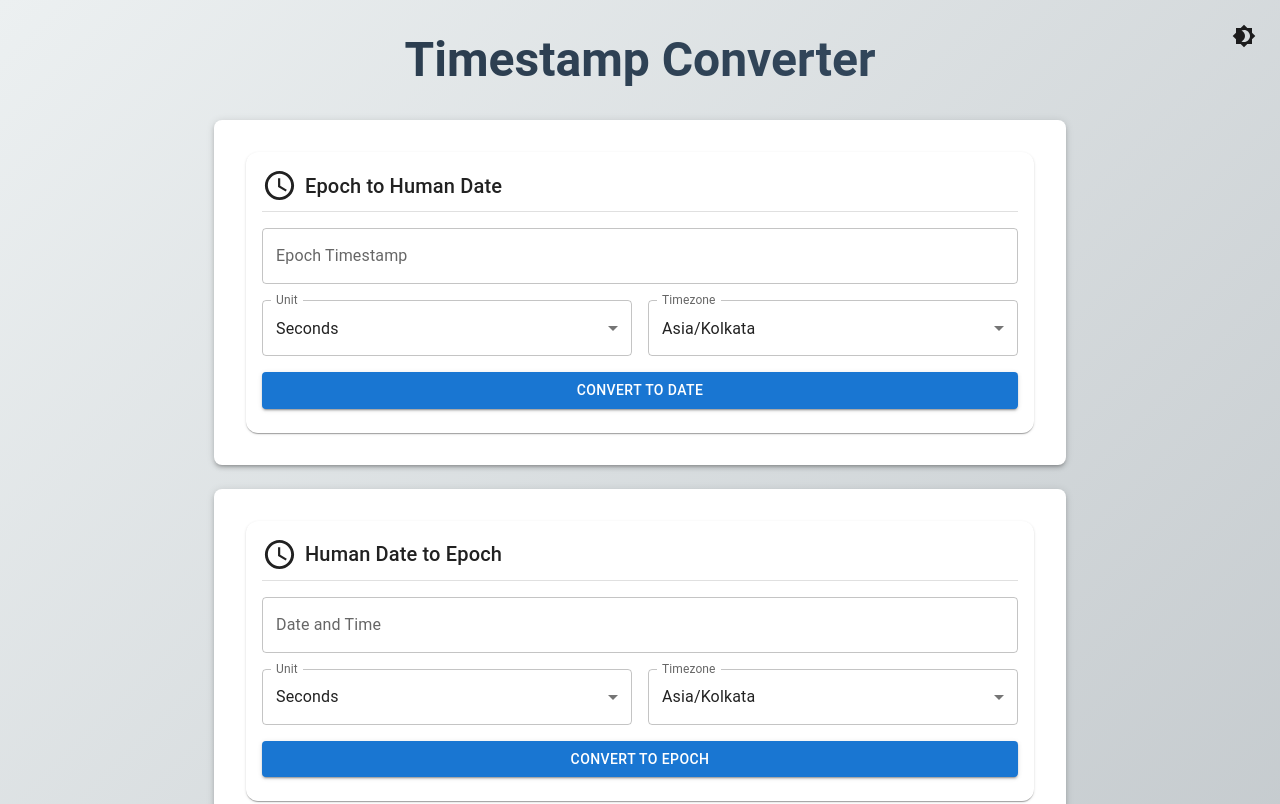
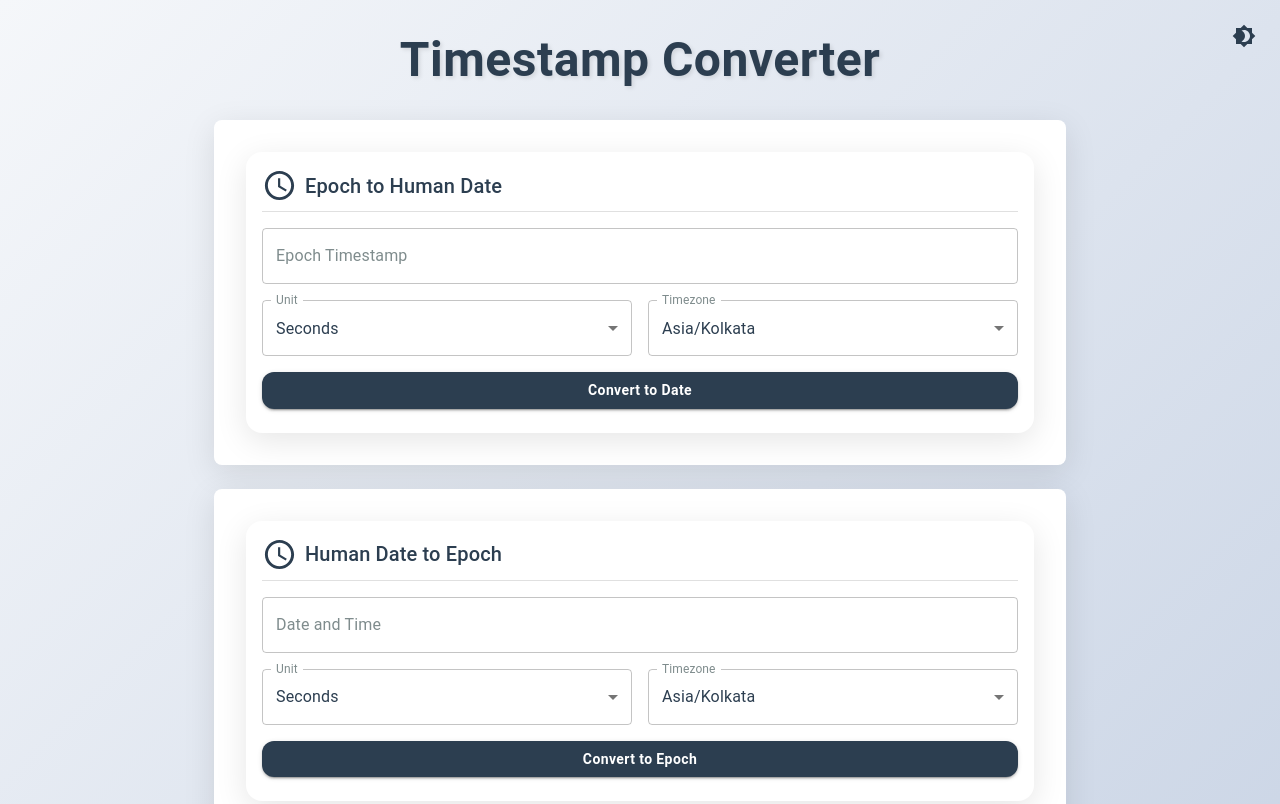
Before and after one commit to iamharshvirani/timestamp-converter, a React (Create React App) app: page / in a window 1280 px wide. Shown: the top 804 px of the page. Built offline with nearby package versions, Linux system fonts and the light colour scheme.

Commit message:
feat: enhance UI theme with custom colors, shadows and transitions for light/dark modes

```diff
--- a/src/App.js
+++ b/src/App.js
@@ -19,8 +19,8 @@ const AppContent = () => {
       sx={{
         minHeight: '100vh',
         background: mode === 'light'
-          ? 'linear-gradient(135deg, #ecf0f1 0%, #bdc3c7 100%)'
-          : 'linear-gradient(135deg, #2c3e50 0%, #1a1a1a 100%)',
+          ? 'linear-gradient(135deg, #f5f7fa 0%, #c3cfe2 100%)'
+          : 'linear-gradient(135deg, #1a1a1a 0%, #2d3748 100%)',
         transition: 'all 0.3s ease-in-out',
         py: 4,
       }}
@@ -34,12 +34,14 @@ const AppContent = () => {
           align="center"
           sx={{
             mb: 4,
-            background: mode === 'light'
-              ? 'linear-gradient(45deg, #2c3e50 30%, #34495e 90%)'
-              : 'linear-gradient(45deg, #3498db 30%, #2ecc71 90%)',
-            WebkitBackgroundClip: 'text',
-            WebkitTextFillColor: 'transparent',
+            color: mode === 'light'
+              ? '#2c3e50'
+              : '#ffffff',
             fontWeight: 'bold',
+            textShadow: mode === 'light'
+              ? '2px 2px 4px rgba(0,0,0,0.1)'
+              : '2px 2px 8px rgba(0,0,0,0.3)',
+            letterSpacing: '0.5px',
           }}
         >
           Timestamp Converter
--- a/src/contexts/ThemeContext.js
+++ b/src/contexts/ThemeContext.js
@@ -44,17 +44,51 @@ export const ThemeContextProvider = ({ children }) => {
     palette: {
       mode: isDarkMode ? 'dark' : 'light',
       primary: {
-        main: '#1976d2',
+        main: isDarkMode ? '#3498db' : '#2c3e50',
       },
       secondary: {
-        main: '#dc004e',
+        main: isDarkMode ? '#2ecc71' : '#34495e',
+      },
+      background: {
+        default: isDarkMode ? '#1a1a1a' : '#f5f7fa',
+        paper: isDarkMode ? '#2d2d2d' : '#ffffff',
+      },
+      text: {
+        primary: isDarkMode ? '#ffffff' : '#2c3e50',
+        secondary: isDarkMode ? '#b0b0b0' : '#7f8c8d',
       },
     },
     components: {
       MuiCard: {
         styleOverrides: {
           root: {
+            borderRadius: 16,
+            boxShadow: isDarkMode
+              ? '0 8px 32px rgba(0,0,0,0.3)'
+              : '0 8px 32px rgba(0,0,0,0.1)',
+            backdropFilter: 'blur(10px)',
+            transition: 'all 0.3s ease-in-out',
+          },
+        },
+      },
+      MuiPaper: {
+        styleOverrides: {
+          root: {
+            borderRadius: 16,
+            boxShadow: isDarkMode
+              ? '0 8px 32px rgba(0,0,0,0.3)'
+              : '0 8px 32px rgba(0,0,0,0.1)',
+            backdropFilter: 'blur(10px)',
+            transition: 'all 0.3s ease-in-out',
+          },
+        },
+      },
+      MuiButton: {
+        styleOverrides: {
+          root: {
             borderRadius: 12,
+            textTransform: 'none',
+            fontWeight: 600,
           },
         },
       },
```
